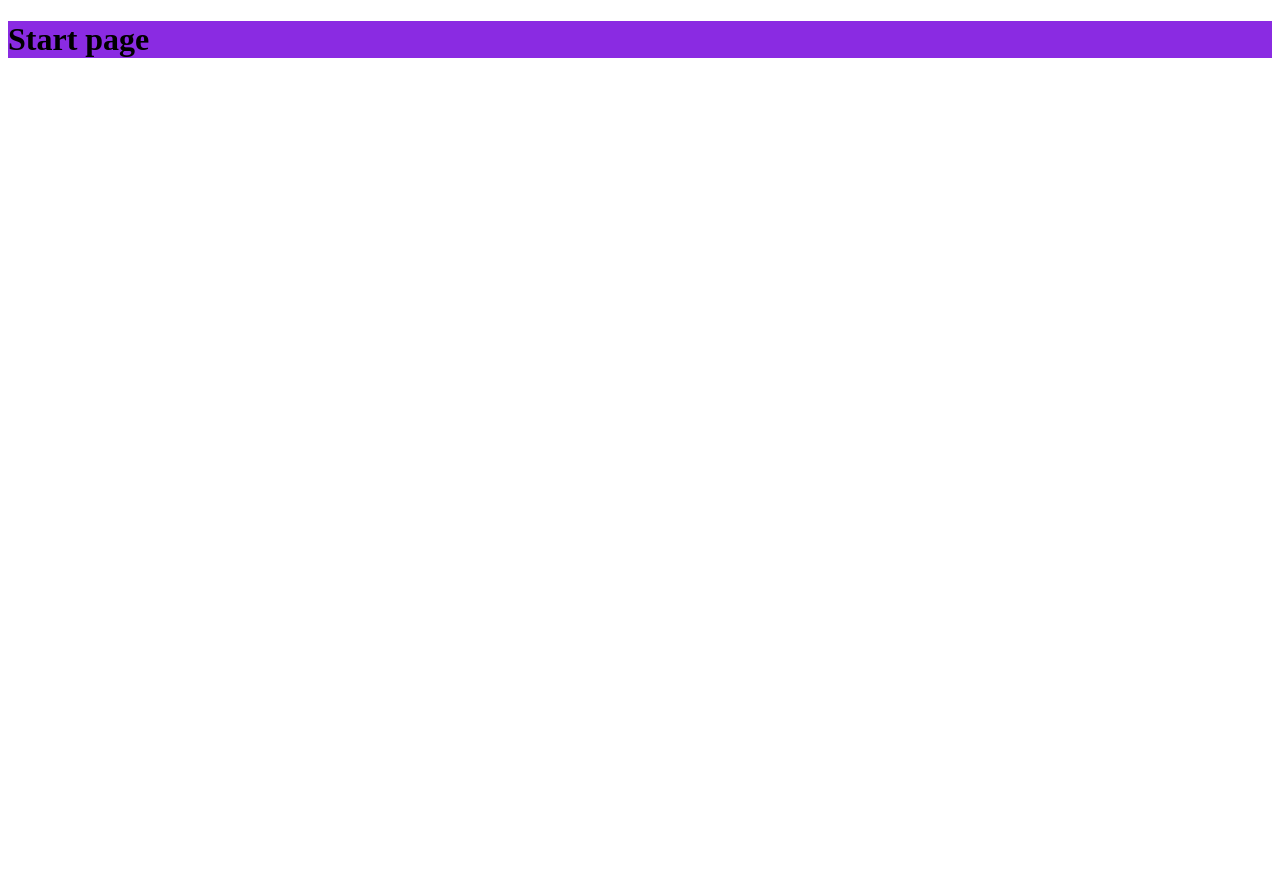
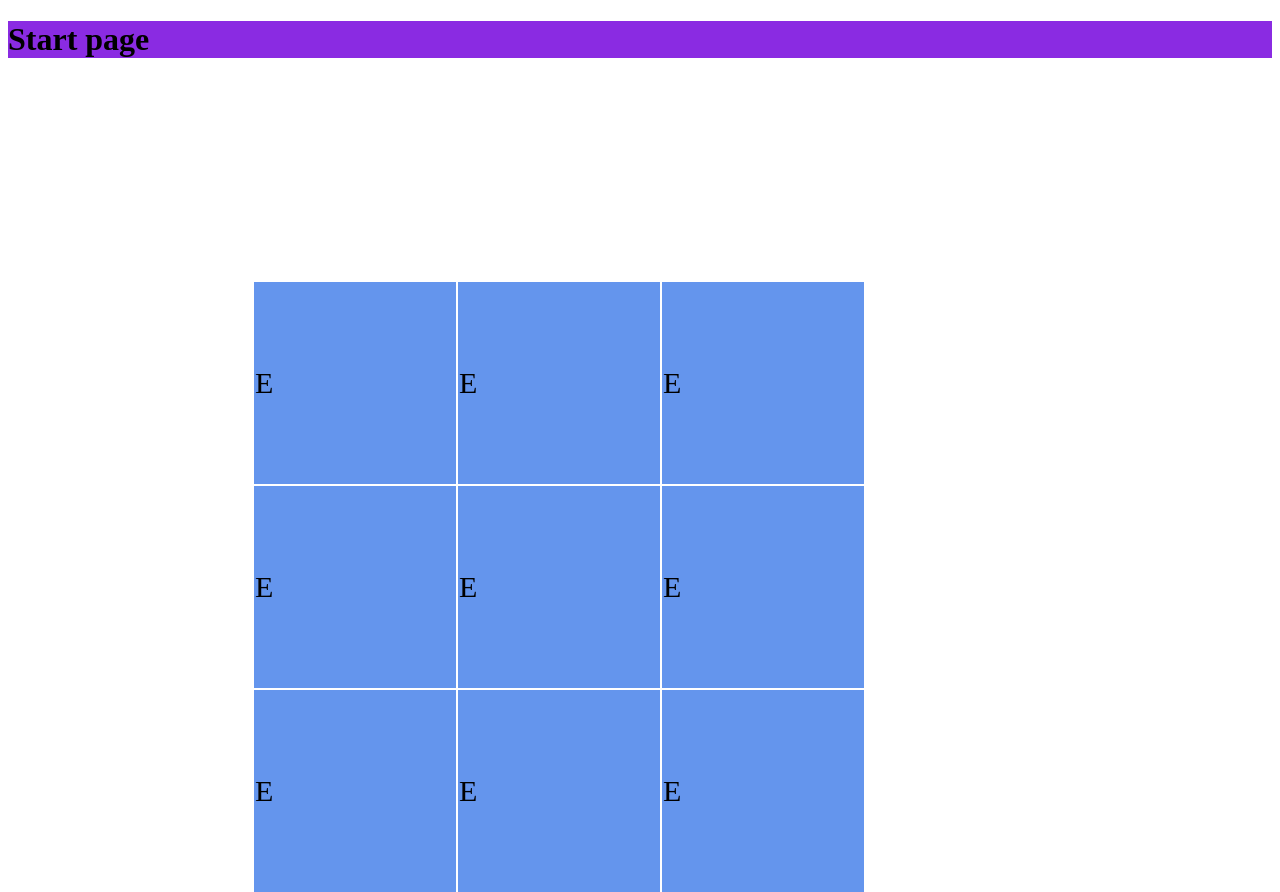
Before and after one commit to msciwoj23/new-game-project, a Flask app: page / in a window 1280 px wide. Before the commit the page ends 58 px from the top, so only its background shows below. Run offline with Flask 2, Linux system fonts and the light colour scheme.

Commit message:
very basic poor css

```diff
--- a/static/css/main.css
+++ b/static/css/main.css
@@ -1,3 +1,13 @@
 h1 {
     background-color: blueviolet;
 }
+
+#mainTable table td {
+    background-color: cornflowerblue;
+    position: relative;
+    left: 40%;
+    top: 200px;
+    width: 200px;
+    height: 200px;
+    font-size: 30px;
+}
--- a/static/js/main.js
+++ /dev/null
@@ -1 +0,0 @@
-window.alert('JS!!');
--- a/templates/display.html
+++ b/templates/display.html
@@ -10,5 +10,13 @@
 </head>
 <body>
     <h1>Start page</h1>
+
+    <div id='mainTable'>
+        <table>
+            <tr><td>E</td><td>E</td><td>E</td></tr>
+            <tr><td>E</td><td>E</td><td>E</td></tr>
+            <tr><td>E</td><td>E</td><td>E</td></tr>
+        </table>
+    </div>
 </body>
 </html>
```
